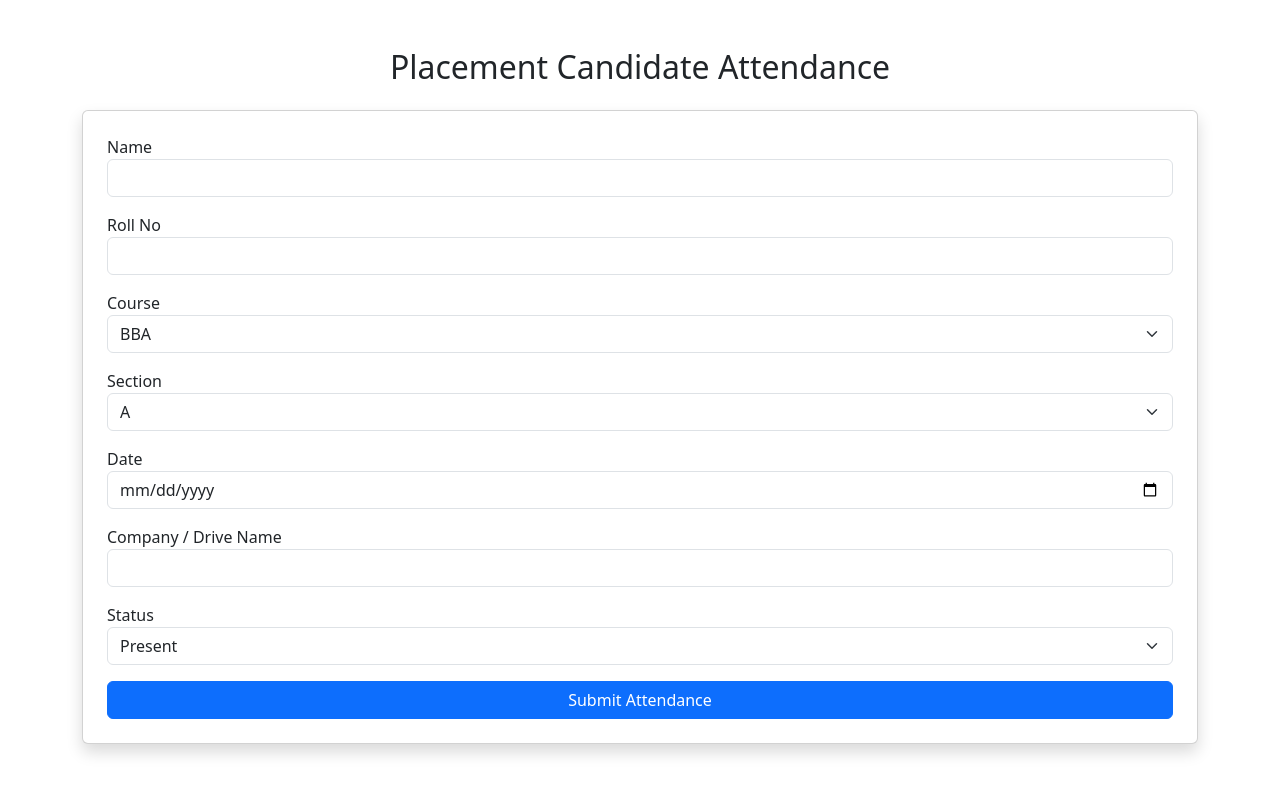
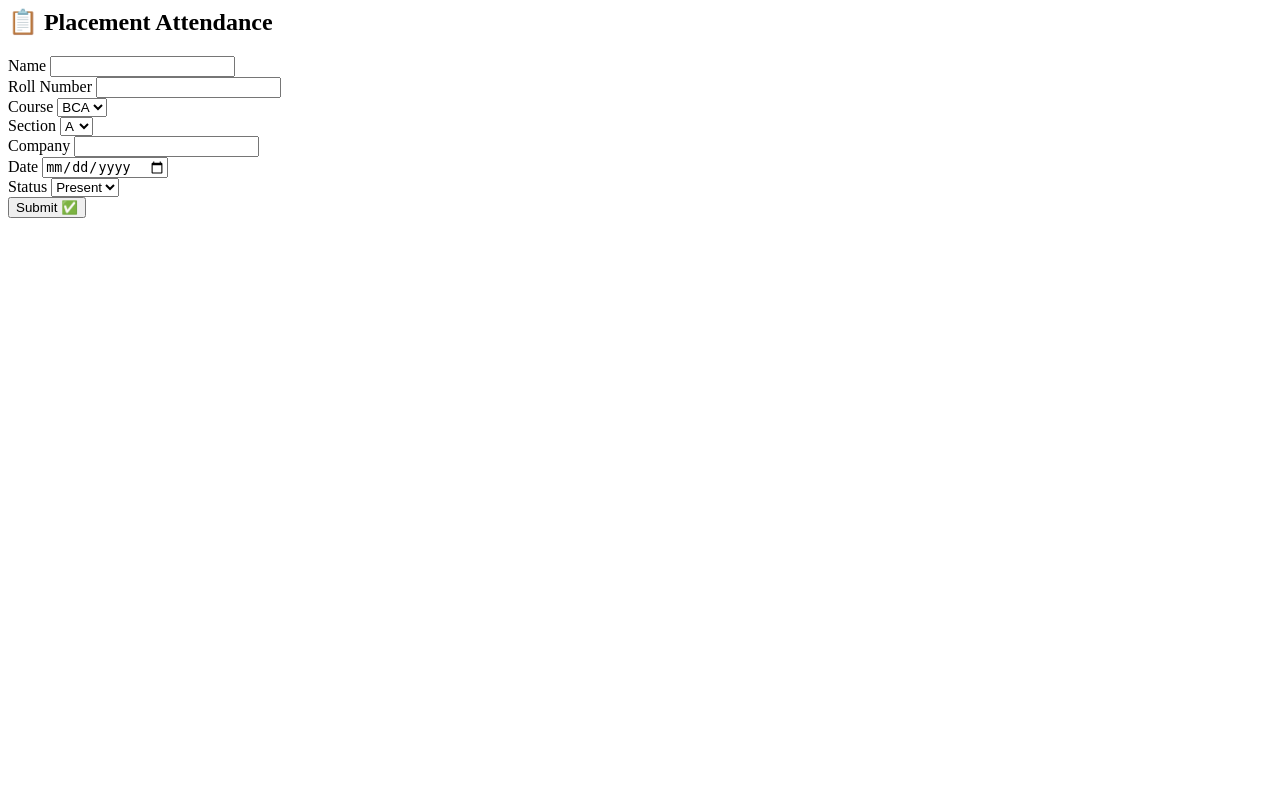
Before and after one commit to abhijha30/placement-attendance, a Flask app: page / in a window 1280 px wide. Run offline with Flask 3, Linux system fonts and the light colour scheme.

Commit message:
Update form.html

```diff
--- a/templates/form.html
+++ b/templates/form.html
@@ -1,50 +1,47 @@
-<!DOCTYPE html>
-<html>
-<head>
-  <title>Placement Attendance - Student Panel</title>
-  <link href="https://cdn.jsdelivr.net/npm/bootstrap@5.3.0/dist/css/bootstrap.min.css" rel="stylesheet">
-</head>
-<body class="container mt-5">
-  <h2 class="text-center mb-4">Placement Candidate Attendance</h2>
-  <form method="POST" class="card p-4 shadow">
+<div class="container mt-5">
+  <div class="card shadow-lg p-4">
+    <h2 class="text-center mb-4">📋 Placement Attendance</h2>
+    <form method="POST">
       <div class="mb-3">
-      <label>Name</label>
-      <input type="text" name="name" class="form-control" required>
+        <label class="form-label">Name</label>
+        <input type="text" class="form-control" name="name" required>
       </div>
       <div class="mb-3">
-      <label>Roll No</label>
-      <input type="text" name="roll" class="form-control" required>
+        <label class="form-label">Roll Number</label>
+        <input type="text" class="form-control" name="roll" required>
       </div>
-    <div class="mb-3">
-      <label>Course</label>
+      <div class="row">
+        <div class="col-md-6 mb-3">
+          <label class="form-label">Course</label>
           <select name="course" class="form-select" required>
-        <option value="BBA">BBA</option>
-        <option value="BCA">BCA</option>
+            <option>BCA</option>
+            <option>BBA</option>
           </select>
         </div>
-    <div class="mb-3">
-      <label>Section</label>
+        <div class="col-md-6 mb-3">
+          <label class="form-label">Section</label>
           <select name="section" class="form-select" required>
             <option>A</option><option>B</option><option>C</option>
             <option>D</option><option>E</option><option>F</option><option>G</option>
           </select>
         </div>
-    <div class="mb-3">
-      <label>Date</label>
-      <input type="date" name="date" class="form-control" required>
       </div>
       <div class="mb-3">
-      <label>Company / Drive Name</label>
-      <input type="text" name="company" class="form-control" required>
+        <label class="form-label">Company</label>
+        <input type="text" class="form-control" name="company" required>
       </div>
       <div class="mb-3">
-      <label>Status</label>
+        <label class="form-label">Date</label>
+        <input type="date" class="form-control" name="date" required>
+      </div>
+      <div class="mb-3">
+        <label class="form-label">Status</label>
         <select name="status" class="form-select" required>
           <option>Present</option>
           <option>Absent</option>
         </select>
       </div>
-    <button type="submit" class="btn btn-primary w-100">Submit Attendance</button>
+      <button type="submit" class="btn btn-primary w-100">Submit ✅</button>
     </form>
-</body>
-</html>
+  </div>
+</div>
```
Lines whose indentation alone changed are shown as unchanged.
